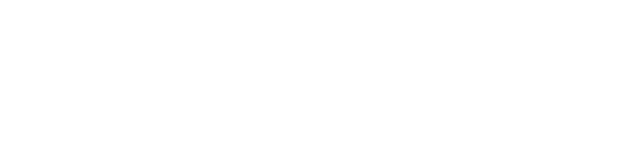
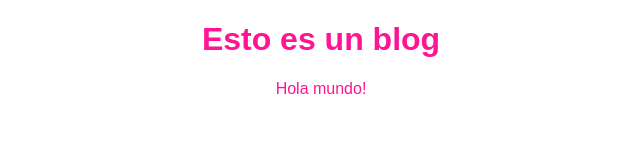
Before and after one commit to tacomasterx/hyperblog, a plain HTML site: page blog.html in a window 1280 px wide. Shown: the whole page, without its empty margins (319-959 px from the left). Drawn offline with Linux system fonts and the light colour scheme.

Commit message:
sdfs 324

```diff
--- a/blog.html
+++ b/blog.html
@@ -6,6 +6,9 @@
     <title>Test blog</title>
   </head>
   <body>
-
+    <h1>Esto es un blog</h1>
+    <article class="">
+      <p>Hola mundo!</p>
+    </article>
   </body>
 </html>
```
